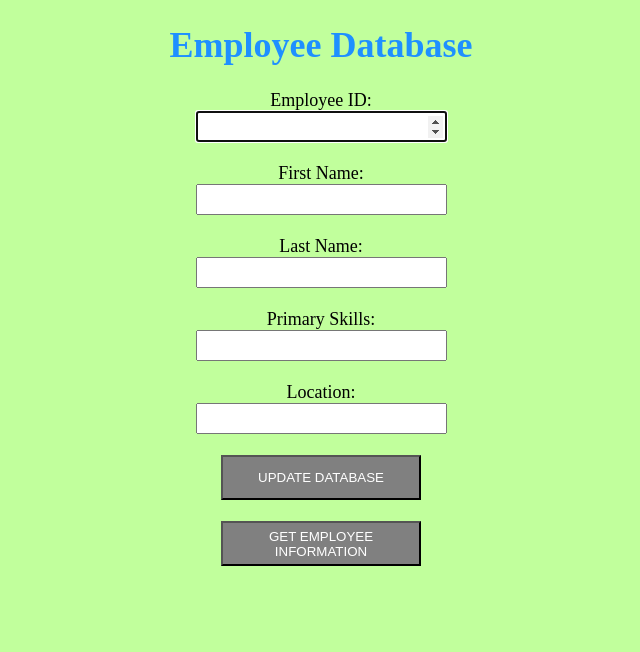
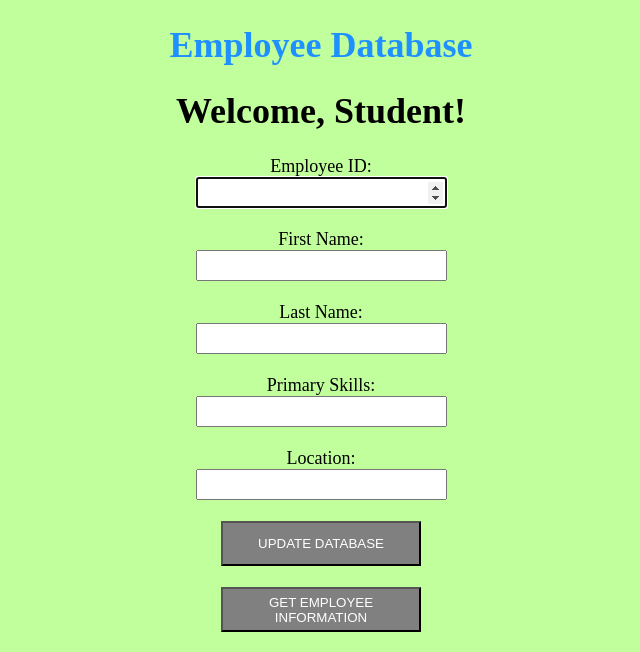
Before and after one commit to sovit-g/CLO835_Summer2025_FinalProject, a Flask app: page / in a window 1280 px wide. Shown: the top 652 px of the page, without its empty margins (319-959 px from the left). Run offline with Flask 2, Linux system fonts and the light colour scheme.

Commit message:
Develop (#3)
* feat: add logging for background image URL using boto3 and configure app logger

* feat: download background image from S3 bucket on app startup

* feat: set background image using local static file in all HTML templates

* feat: add boto3, botocore, werkzeug to requirements and display student_name in HTML templates

```diff
--- a/requirements.txt
+++ b/requirements.txt
@@ -1,3 +1,6 @@
 flask==2.0.3
+werkzeug==2.0.3
 pymysql==1.0.2
 cryptography==38.0.1
+boto3
+botocore
--- a/templates/about.html
+++ b/templates/about.html
@@ -1,6 +1,8 @@
 <!doctype html>
 <title>Hello from Flask</title>
-<body style="background: {{ color }};"></body>
+<body style="background: {{ color }};">
+  <h1 class="text-center">Welcome, {{ student_name }}!</h1>
+</body>
 <div style="color: #e4e4e4;
     text-align:  center;
     height: 90px;
--- a/templates/addemp.html
+++ b/templates/addemp.html
@@ -16,6 +16,7 @@
 
 		<h1 style="color: DodgerBlue">Employee Database</h1>
 		<body style="background: {{ color }};" >
+			<h1 class="text-center">Welcome, {{ student_name }}!</h1>
 
 			<form action="/addemp" autocomplete="on" method = "POST" enctype="multipart/form-data">
 
--- a/templates/addempoutput.html
+++ b/templates/addempoutput.html
@@ -4,6 +4,7 @@
 <center>
 	<font color="DodgerBlue" size="5" style="font-family: avenir">
 		<body style="background: {{ color }};">
+			<h1 class="text-center">Welcome, {{ student_name }}!</h1>
 			<h1>The employee {{ name }} wassuccessfully added to the database</h1><br>
 			<h2>The Employee has been added to the database</h2><br>
 			<h2>{{ name }}</h2><br>
--- a/templates/getemp.html
+++ b/templates/getemp.html
@@ -17,6 +17,7 @@
 		<h1 style="color: DodgerBlue">Employee Information</h1>
 
 		<body style="background: {{ color }};">
+			<h1 class="text-center">Welcome, {{ student_name }}!</h1>
 
 			<form action="/fetchdata" autocomplete="on" method="POST">
 
--- a/templates/getempoutput.html
+++ b/templates/getempoutput.html
@@ -13,6 +13,7 @@
 </head>
 <center>
 	<font color="black" size="5" style="font-family: avenir">
+		<h1 class="text-center">Welcome, {{ student_name }}!</h1>
 
 		<h1 style="color: DodgerBlue">Employee Information</h1>
 
```
